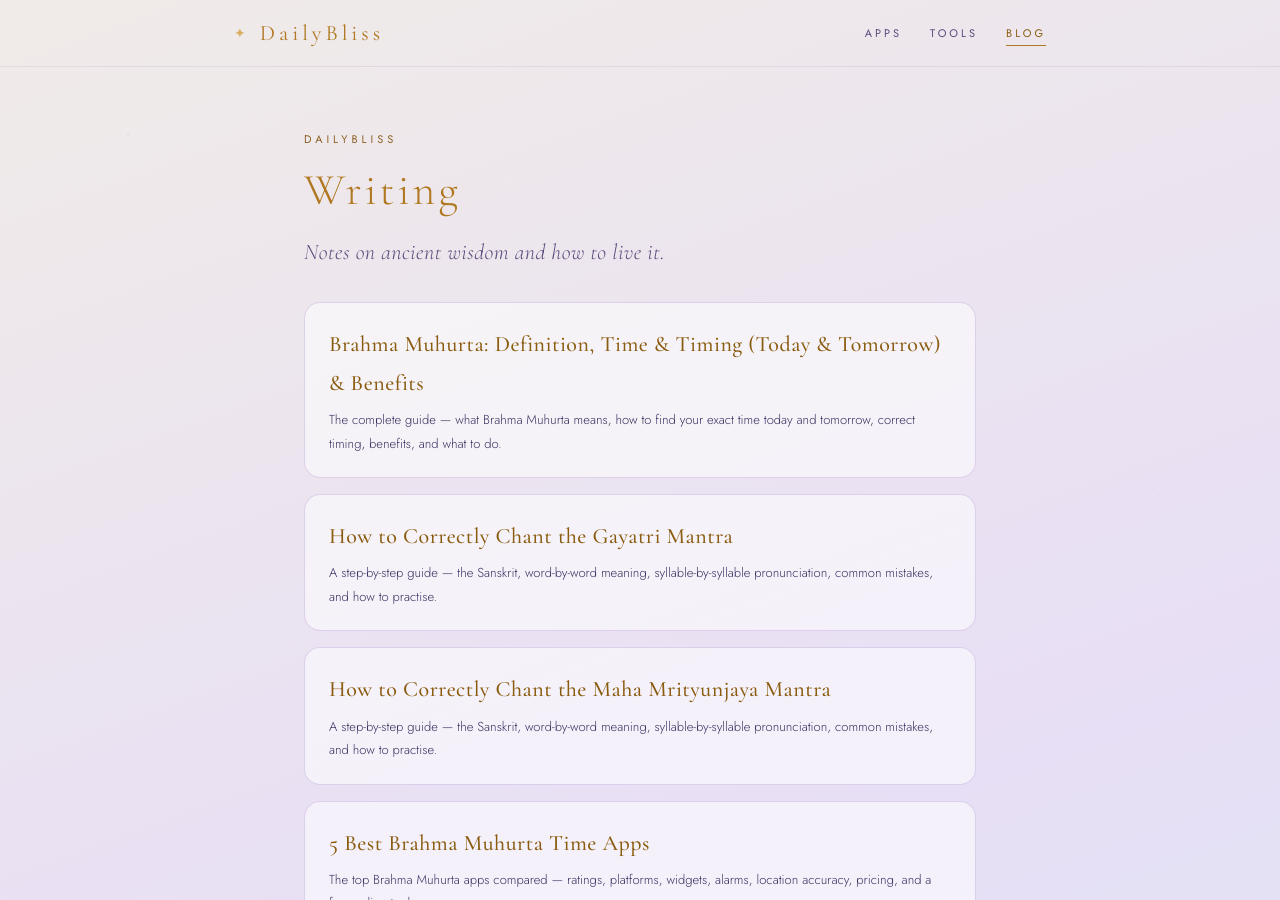
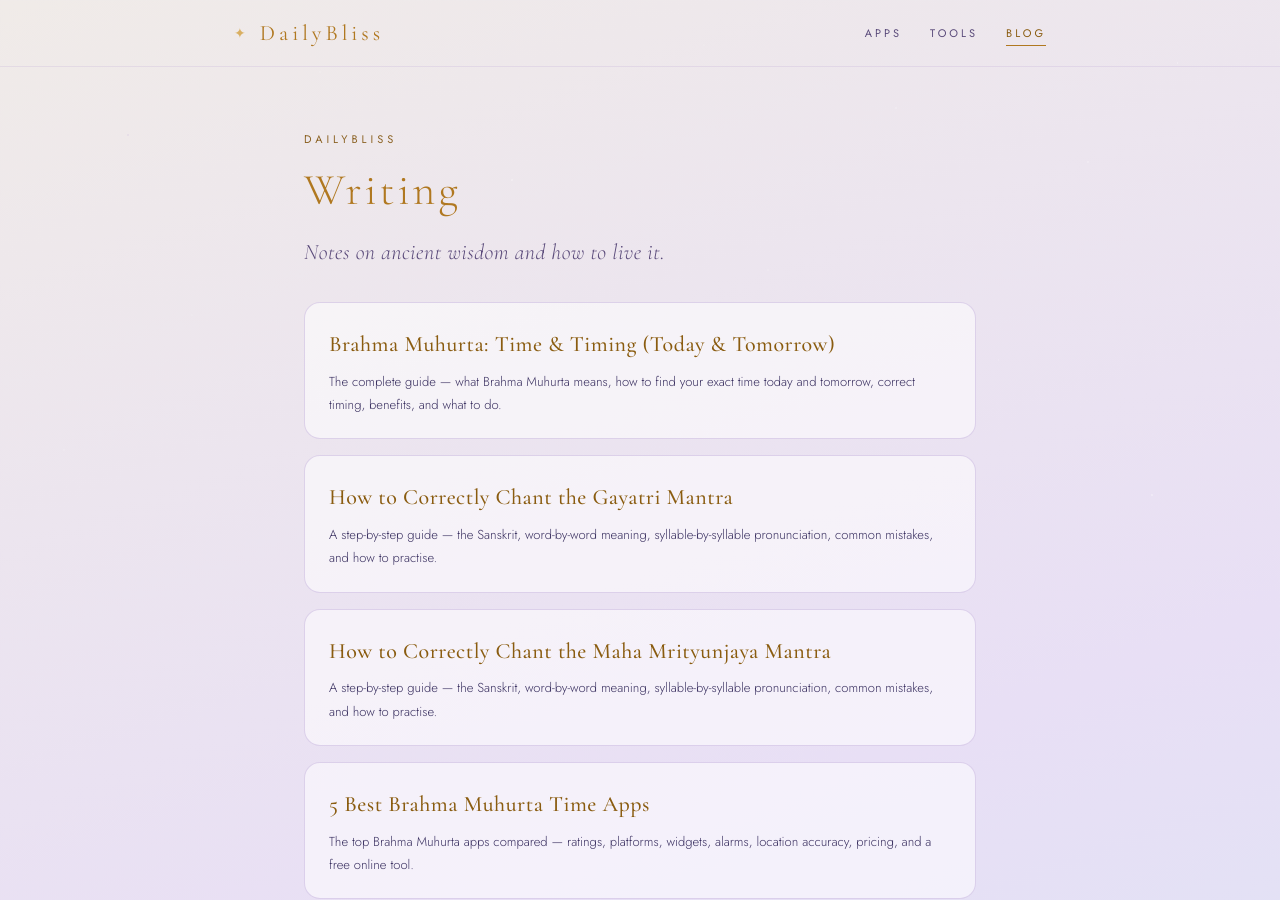
Before and after one commit to dailybliss/dailybliss.github.io, a Jekyll site: the page built from blog/index.html, in a window 1280 px wide and 900 px high. Built offline with Jekyll 4.4.1, drawn with Linux system fonts in a browser that asks for light colours.

Commit message:
Update index.html

```diff
--- a/blog/index.html
+++ b/blog/index.html
@@ -13,8 +13,8 @@ description: Notes on spiritual practice, ancient wisdom, and modern living.
 
   <ul class="post-list">
     <li>
-      <a href="{{ '/blog/brahma-muhurta-definition-time-benefits/' | relative_url }}">
-        <h3>Brahma Muhurta: Definition, Time &amp; Timing (Today &amp; Tomorrow) &amp; Benefits</h3>
+      <a href="{{ '/blog/brahma-muhurta-time-timing-today-tomorrow/' | relative_url }}">
+        <h3>Brahma Muhurta: Time &amp; Timing (Today &amp; Tomorrow)</h3>
         <p>The complete guide — what Brahma Muhurta means, how to find your exact time today and tomorrow, correct timing, benefits, and what to do.</p>
       </a>
     </li>
```
